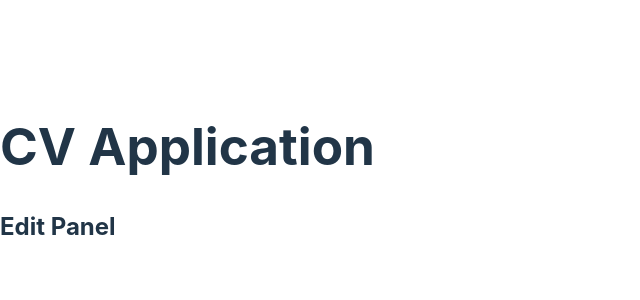
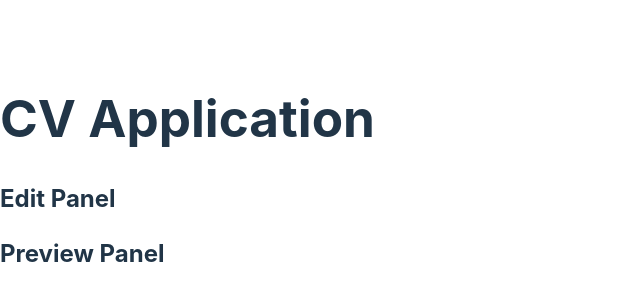
Before and after one commit to frarosset/cv-application, a React (Vite) app: page / in a window 1280 px wide. Shown: the part 226-526 px from the top of the page, without its empty margins (0-640 px from the left). Built offline with nearby package versions, Linux system fonts and the light colour scheme.

Commit message:
feat(PreviewPanel): initialize PreviewPanel component
The component currently just show an h2 heading  wrapped into a div.

The component is set in the Main component.

```diff
--- a/src/components/Main.jsx
+++ b/src/components/Main.jsx
@@ -1,9 +1,11 @@
 import EditPanel from "./EditPanel.jsx";
+import PreviewPanel from "./PreviewPanel.jsx";
 
 function Main() {
   return (
     <main>
       <EditPanel />
+      <PreviewPanel />
     </main>
   );
 }
--- /dev/null
+++ b/src/components/PreviewPanel.jsx
@@ -0,0 +1,9 @@
+function PreviewPanel() {
+  return (
+    <div className="preview-panel">
+      <h2>Preview Panel</h2>
+    </div>
+  );
+}
+
+export default PreviewPanel;
```
